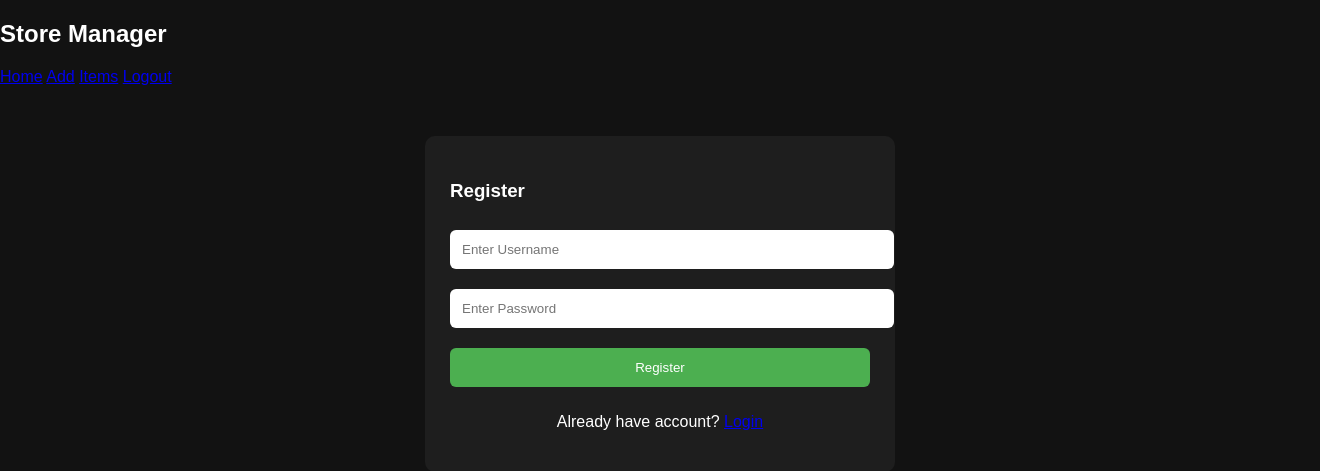
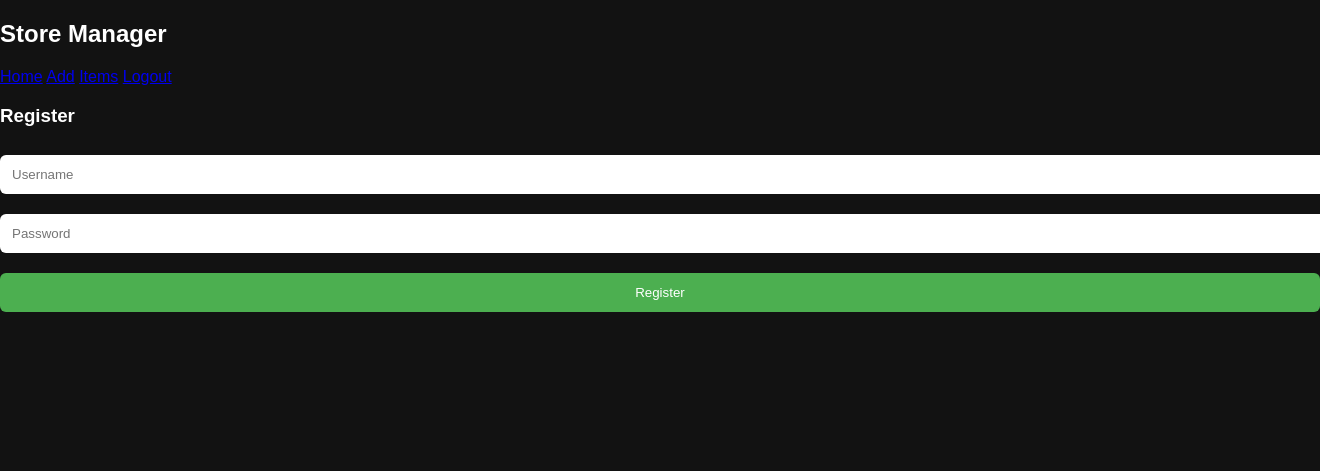
Before and after one commit to manojar346-hue/Clothes-, a Flask app: page /register in a window 1320 px wide; the page is wider, and only the part inside the window is pictured. Shown: the top 471 px of that part. Run offline with Flask 3, Linux system fonts and the light colour scheme.

Commit message:
Update register.html

```diff
--- a/templates/register.html
+++ b/templates/register.html
@@ -1,20 +1,15 @@
 {% extends "base.html" %}
 {% block content %}
 
-<div class="container">
+<div class="box">
     <h3>Register</h3>
 
     <form method="POST">
-        <input name="username" placeholder="Enter Username" required>
-
-        <input name="password" type="password" placeholder="Enter Password" required>
-
-        <button type="submit">Register</button>
+        <input name="username" placeholder="Username" required>
+        <input name="password" type="password" placeholder="Password" required>
+        <button>Register</button>
     </form>
 
-    <p style="text-align:center;">
-        Already have account? <a href="/login">Login</a>
-    </p>
 </div>
 
 {% endblock %}
```
